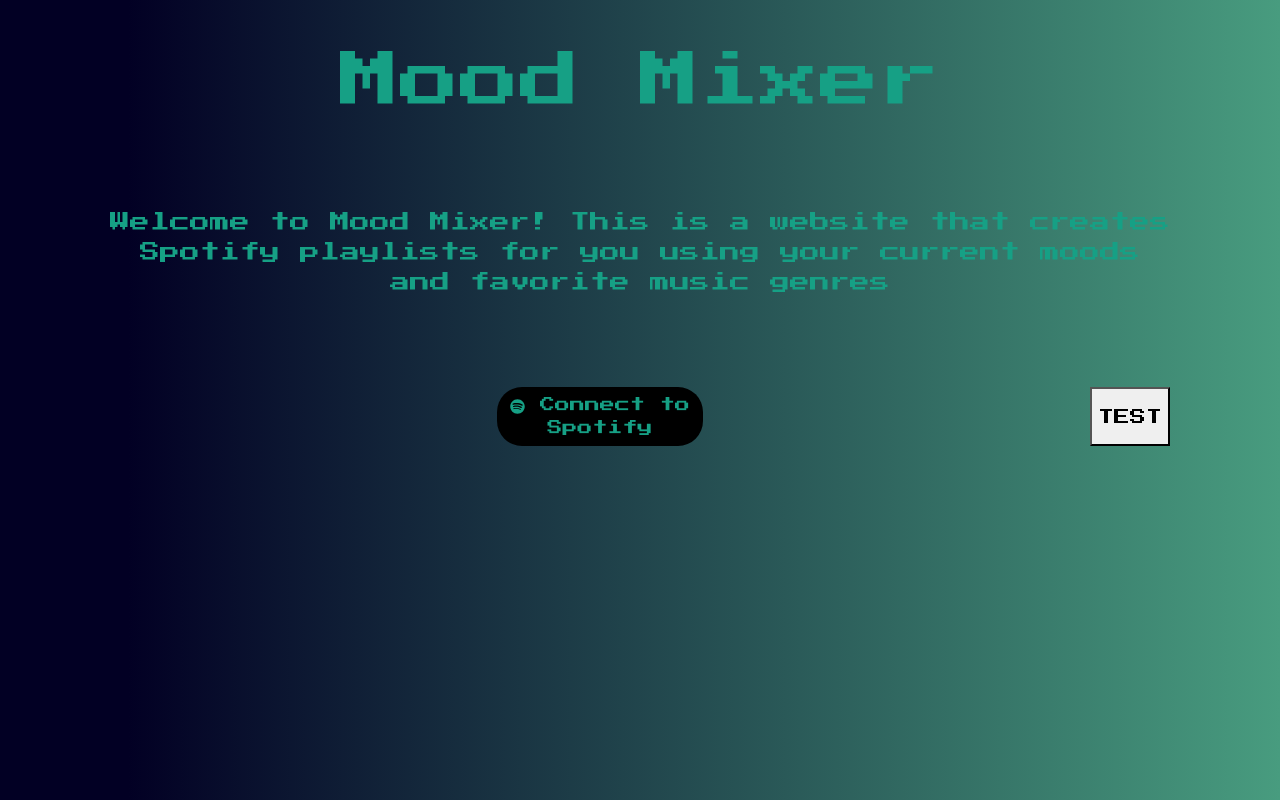
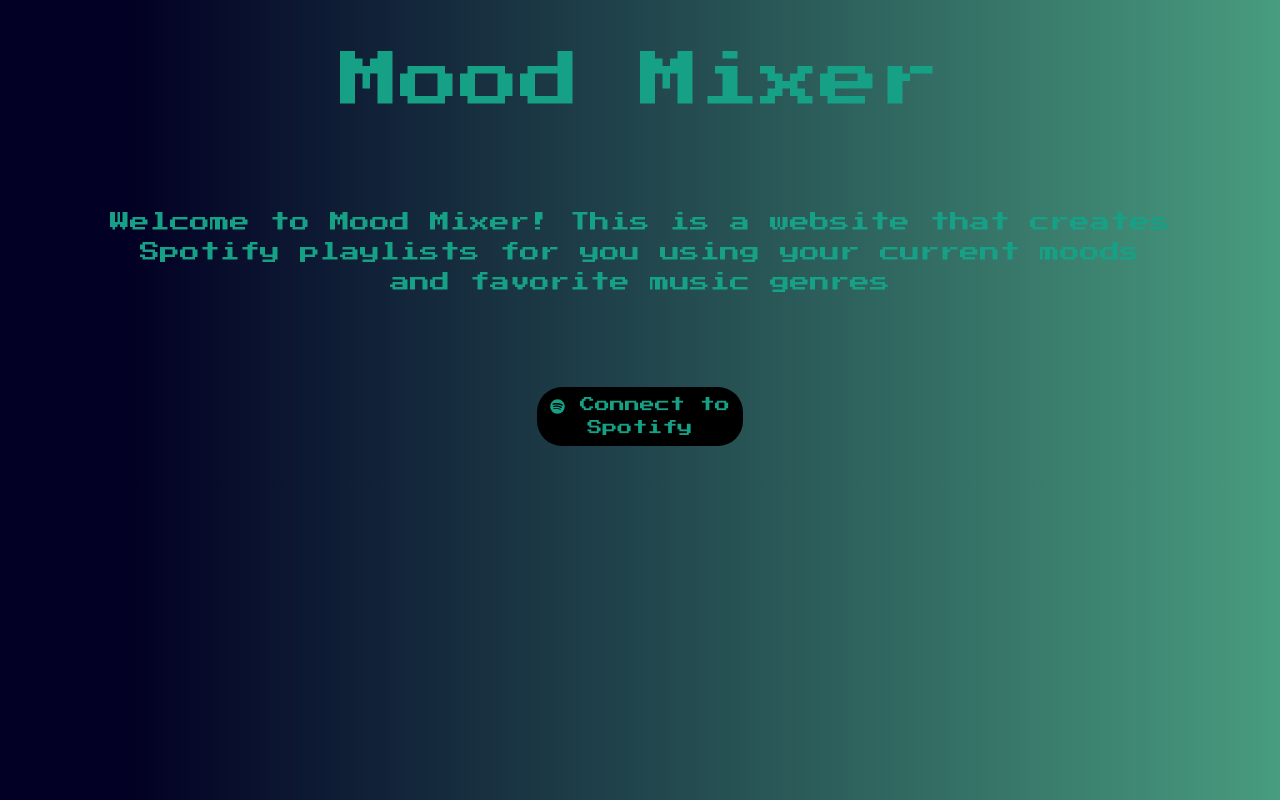
Before and after one commit to johan1505/MoodMixer, a React (Create React App) app in the folder mood-mixer-react/: page / in a window 1280 px wide. Built offline with nearby package versions, Linux system fonts and the light colour scheme; what spotify-web-api-js would draw is missing.

Commit message:
Minor change

```diff
--- a/mood-mixer-react/src/components/HomePage.js
+++ b/mood-mixer-react/src/components/HomePage.js
@@ -12,10 +12,6 @@ else {
 }
 
 class HomePage extends Component {
-    checkRedirect = () => {
-        console.log(process.env.NODE_ENV);
-        console.log(redirect);
-    }
     render() {
         return (
             <div className="col main-section text-center fadeIn">
@@ -30,9 +26,6 @@ class HomePage extends Component {
                     <a className="btn" href={redirect}>
                         <FaSpotify/> Connect to <br></br> Spotify
                     </a>
-                    <button onClick={() => this.checkRedirect()}>
-                        TEST
-                    </button>
                 </div>
             </div>
         );
```
